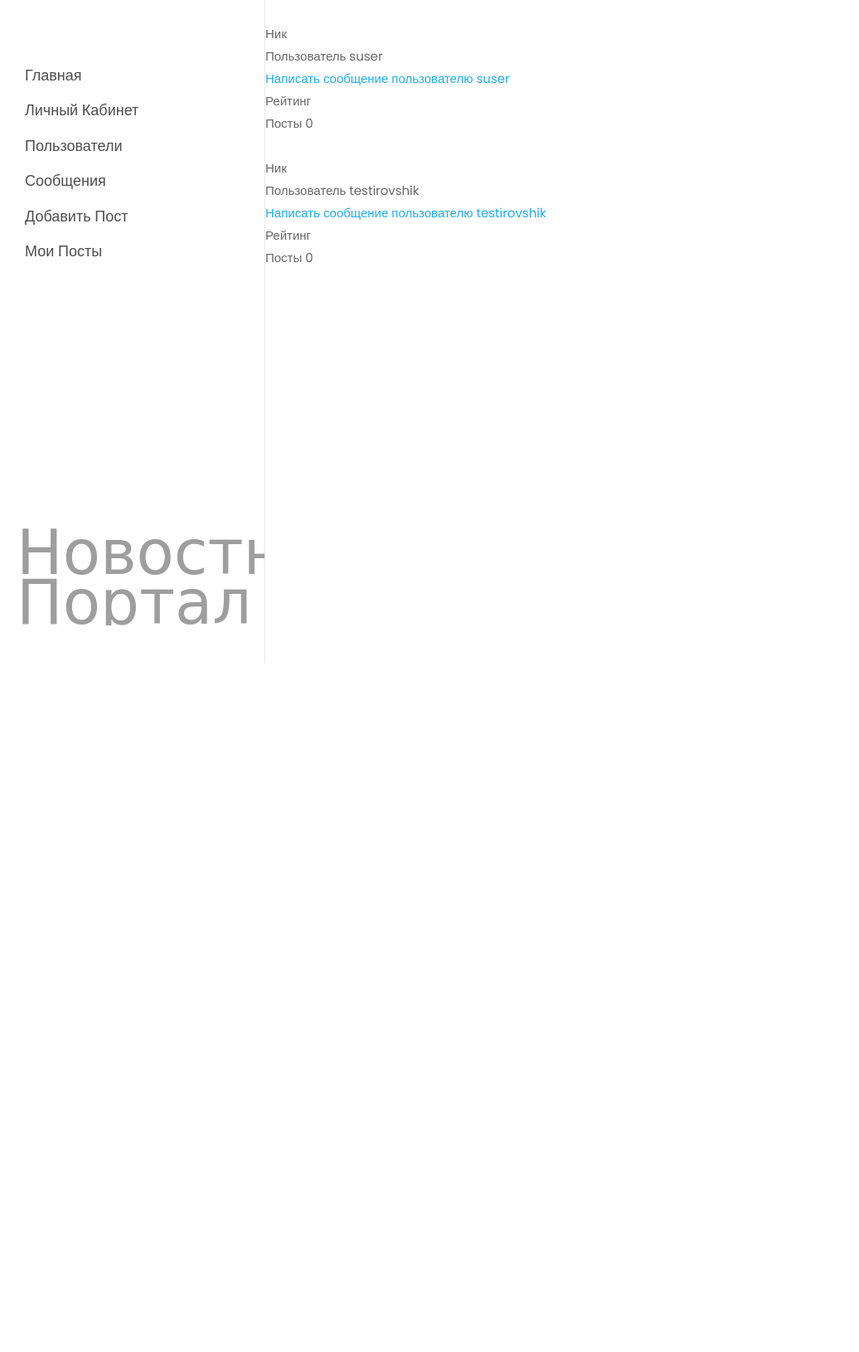
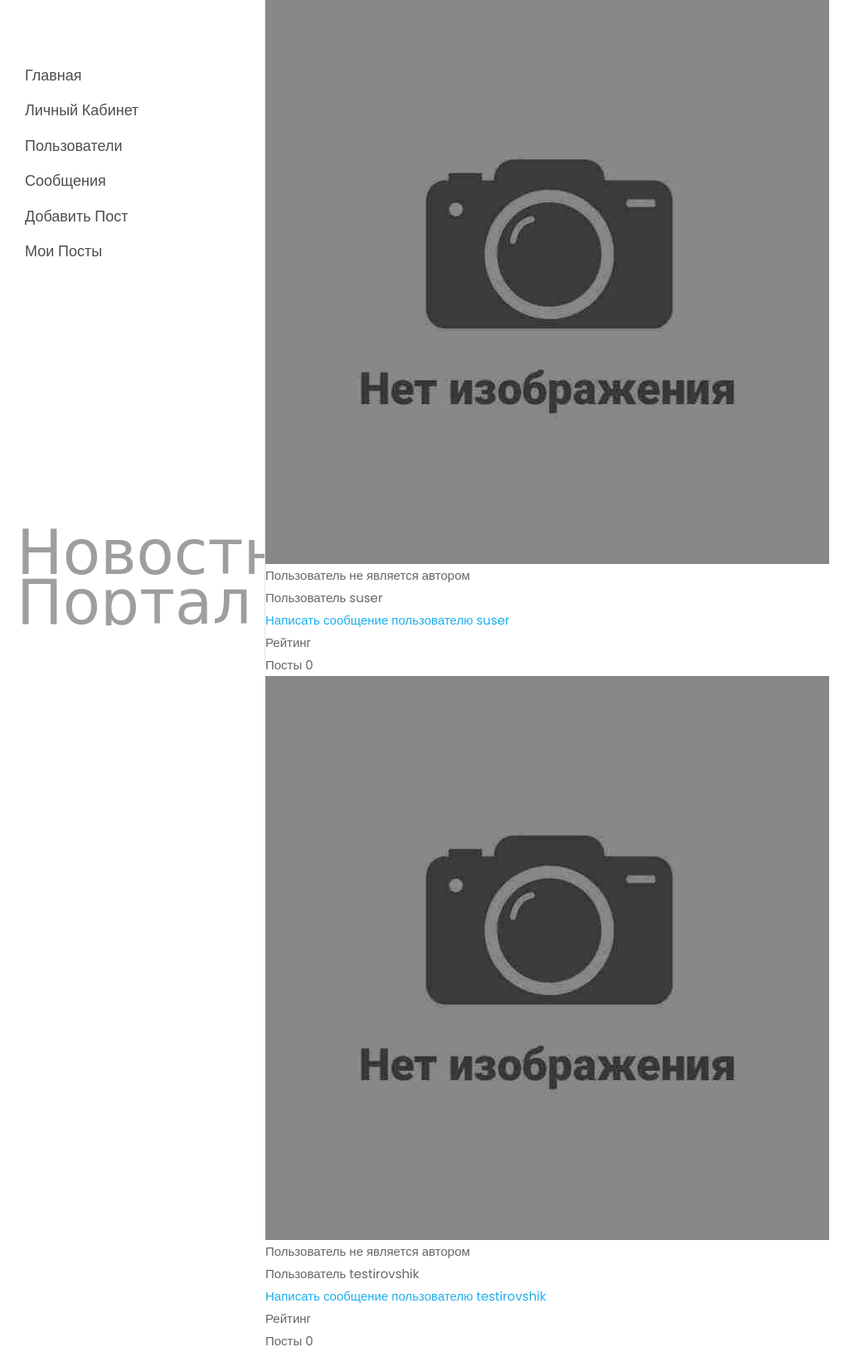
Before and after one commit to Stasnislawe/newsportal, a Django app: template newsportal/templates/users/users.html in a window 1280 px wide. Shown: the whole page at 83% size, without its empty margins (0-1036 px from the left). Before the commit the page ends 800 px from the top, so only its background shows below. Run offline with Django 3.2, Linux system fonts and the light colour scheme; the template is opened without the code that fills it: values that come from a table or form of the project are taken from there, others are empty; data comes from the database, SQL or seed files in the repository; some libraries are stand-ins or nearby versions; grey boxes are pictures that could not be loaded.

Commit message:
Отображение фотографии если у пользователя нету модели автора + сообщение о том что у пользователя нету модели автора

```diff
--- a/newsportal/templates/users/users.html
+++ b/newsportal/templates/users/users.html
@@ -1,4 +1,5 @@
 {% extends 'flatpages/default.html' %}
+{% load static %}
 
 {% block content %}
     <div class="users">
@@ -7,10 +8,10 @@
             {% if user != request.user %}
             <div class="user">
                 <div class="img-div">
-                    <img src="{{ user.user_admin.photo.url }}">
+                    <img src="{% if user.user_admin %}{{ user.user_admin.photo.url }}{% else %}{% static 'images/nophoto.jpg' %}{% endif %}">
                 </div>
                 <div class="text-div">
-                    <div class="name">Ник {{ user.user_admin.username }}
+                    <div class="name">{% if user.user_admin %}Автор {{ user.user_admin.username }}{% else %}Пользователь не является автором{% endif %}
                         <div>Пользователь {{ user.username }}</div>
                     </div>
                     <a href="{% url 'create_dialog' user.pk %}">Написать сообщение пользователю {{ user.username }}</a>
```
